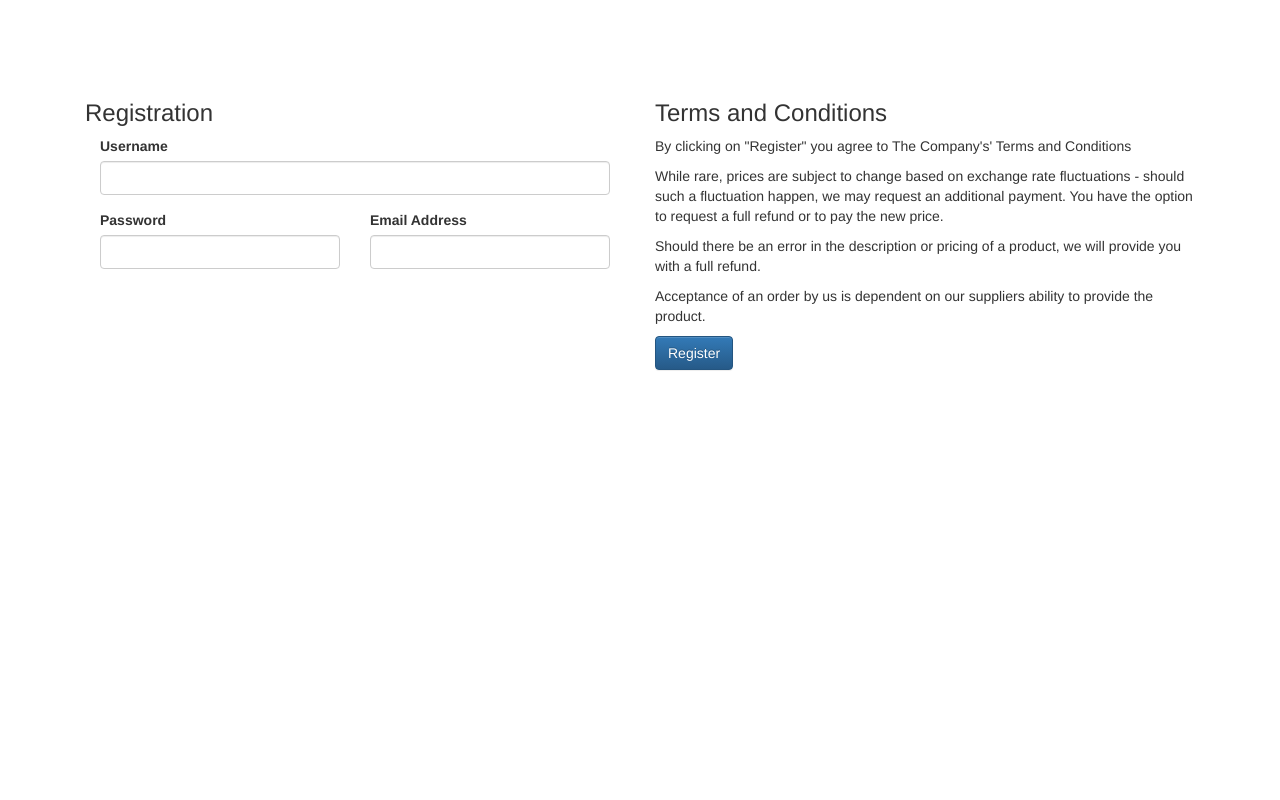
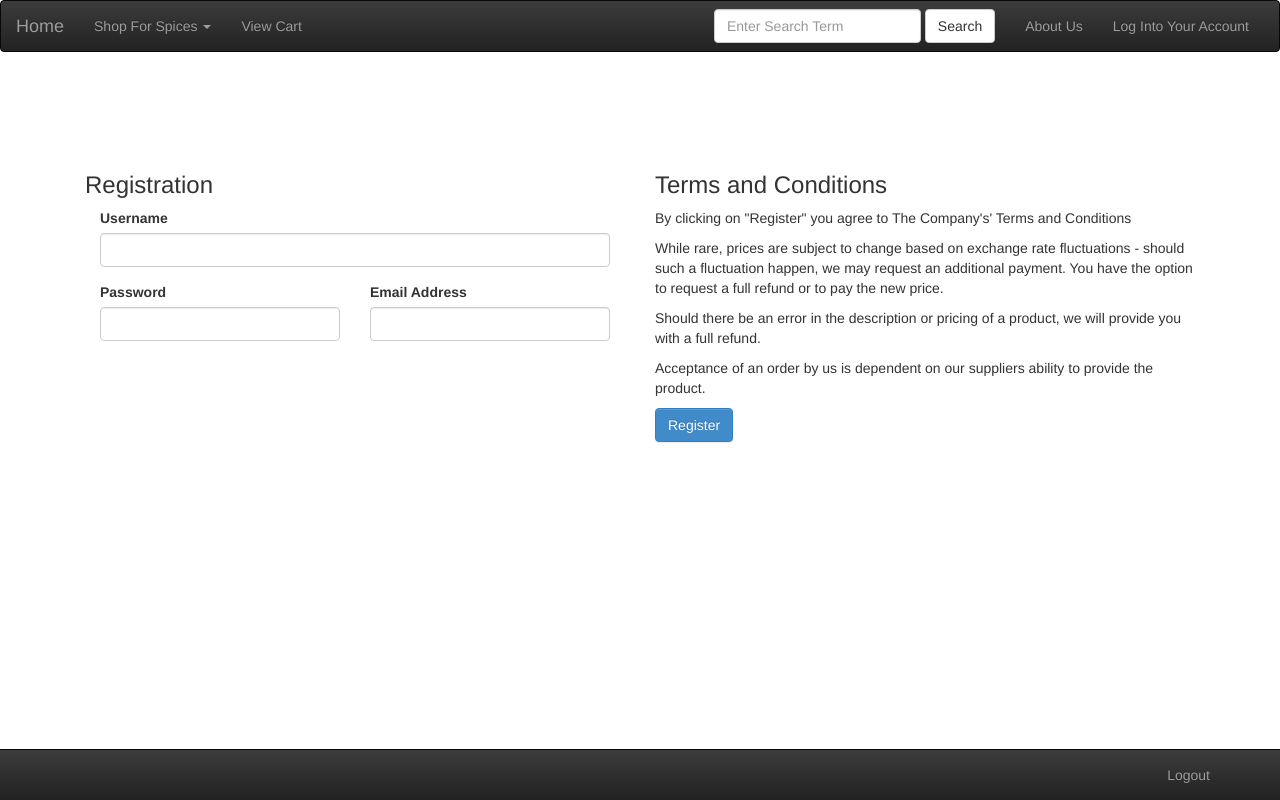
Before and after one commit to derekp89/cs3380, a PHP site: page /registration.php in a window 1280 px wide. Run offline with PHP 8.4, Linux system fonts and the light colour scheme; some libraries are stand-ins or nearby versions.

Commit message:
edit registration page

```diff
--- a/website-framework/registration.php
+++ b/website-framework/registration.php
@@ -11,8 +11,91 @@
 
 
 </head>
+	<style>
+		body { padding-bottom: 70px; }
+		#body_wrapper{
+			width: 1000px;
+			padding: auto;
+			margin: auto;
+		}
+		/*#myCarousel{
+			width: 700px;
+			float:left;
+		}
+		#search-by-tabs{
+			display:inline;
+			float:left;
+			margin-left:10px;
+		}*/
+		.alpha-highlight{
+			background-color: rgb(216, 226, 244);
+		}
+		.scale-img{
+			width:1000px;
+		}
+	</style>
+	<link rel="stylesheet" type="text/css" href="dist/css/bootstrap.min.css"/>
+	<script src="jquery-ui-1.11.2/external/jquery/jquery.js"></script>
+	<script src="jquery-ui-1.11.2/jquery-ui.min.js"></script>
+	<script src="dist/js/bootstrap.js"></script>
+	<script>
+		/* Will create two dynamic tabs */
+		$(function() {
+			$( "#search-by-tabs,#tabs-1" ).tabs();
+		});
 
+		/* Will highlight the search-by tabs which the user clicked on */
+		$(function() {
+			$( "#search-by li" ).click(function(){
+				$(this).addClass("active");
+				$("li").not(this).removeClass("active");
+			});
+		});
+
+		/* Will highlight the alphabet tab which the user clicked on */
+		$(function() {
+			$( "#tabs-1 li" ).click(function(){
+				$(this).addClass("alpha-highlight");
+				$("li").not(this).removeClass("alpha-highlight");
+			});
+		});
+	</script>
+</head>
 <body>
+	<!-- Top Navigation Bar -->
+	<nav class="navbar navbar-inverse" role="navigation">
+	  <div class="container-fluid">
+	    <div class="navbar-header">
+	      <a class="navbar-brand" href="#">Home</a>
+	    </div>
+	    <div class="collapse navbar-collapse" id="bs-example-navbar-collapse-1">
+	      <ul class="nav navbar-nav">
+			 <!-- Drop down menu for user to choose search by alphabet or by category -->
+  	        <li class="dropdown">
+  	          <a href="#" class="dropdown-toggle" data-toggle="dropdown" role="button" aria-expanded="false">Shop For Spices <span class="caret"></span></a>
+  	          <ul class="dropdown-menu" role="menu">
+  	            <li><a href="#">By Alphabet</a></li>
+				<li class="divider"></li>
+  	            <li><a href="#">By Category</a></li>
+  	          </ul>
+  	        </li>
+	        <li><a href="#">View Cart</a></li>
+	      </ul>
+	      <ul class="nav navbar-nav navbar-right">
+			<!-- Redirect to About Us page -->
+	        <li><a href="#">About Us</a></li>
+			<!-- Redirect to Login page-->
+	        <li><a href="http://babbage.cs.missouri.edu/~cs3380f14grp13/cs3380/website-framework/login.php">Log Into Your Account</a></li>
+	      </ul>
+	      <form class="navbar-form navbar-right" role="search">
+	        <div class="form-group">
+	          <input type="text" class="form-control" placeholder="Enter Search Term">
+	        </div>
+	        <button type="submit" class="btn btn-default">Search</button>
+	      </form>
+	    </div><!-- /.navbar-collapse -->
+	  </div><!-- /.container-fluid -->
+	</nav>
 <br><br><br><br>
 <div class="container-fluid">
     <section class="container">
@@ -111,8 +194,14 @@
 
 ?>
 
+<!-- Bottom Navigation Bar -->
+	<nav class="navbar navbar-inverse navbar-fixed-bottom" role="navigation">
+	  <div class="container">
+	      <ul class="nav navbar-nav navbar-right">
+			<!-- Redirect to About Us page -->
+	        <li><a href="http://babbage.cs.missouri.edu/~cs3380f14grp13/cs3380/website-framework/logout.php">Logout</a></li>
+		</ul>
+	  </div>
+	</nav>
 </body>
-
-
-
 </html>
```
